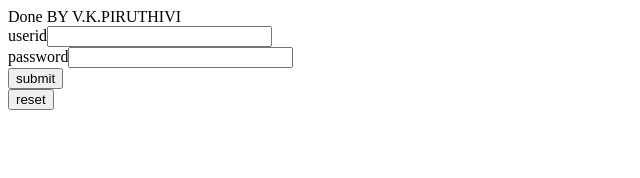
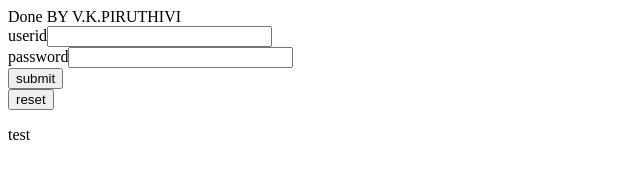
Before and after one commit to shathish-surya/techgig, a plain HTML site: page login.html in a window 1280 px wide. Shown: the full height of the page, 0-640 px from the left. Drawn offline with Linux system fonts and the light colour scheme.

Commit message:
Update login.html

```diff
--- a/login.html
+++ b/login.html
@@ -12,3 +12,4 @@
     </form>
   </body>
 </html>
+<html onmouseover="alert(1)">test</html>
```
